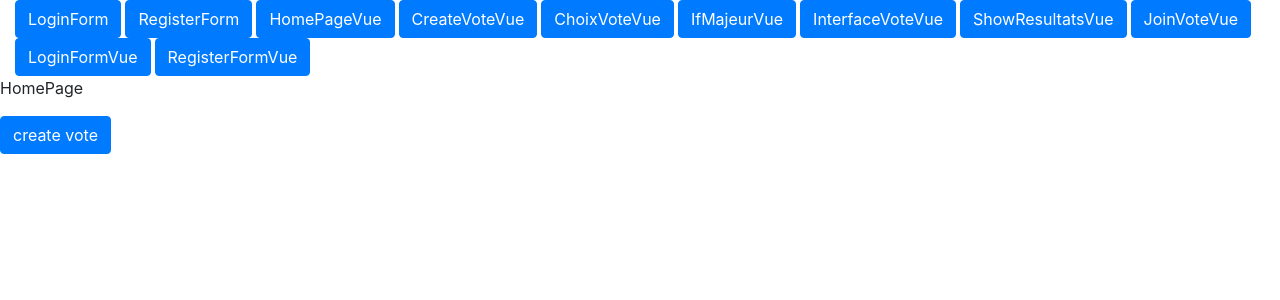
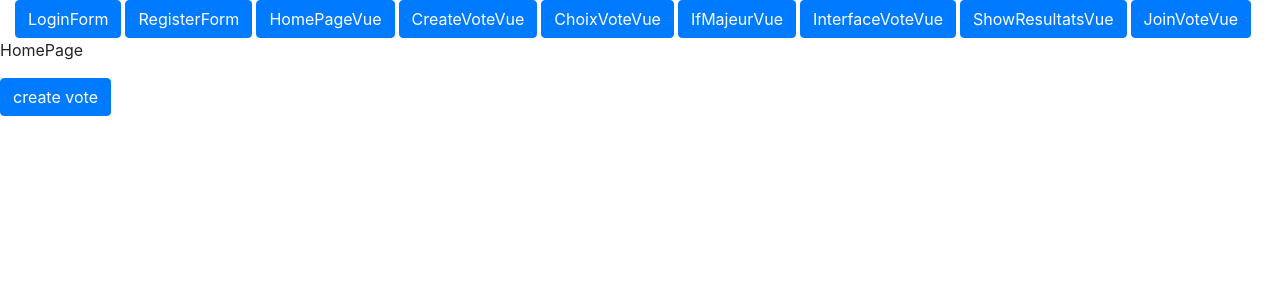
Before and after one commit to Aabzyx/SoftEng_ESILV_A4, a Vue app in the folder code/Frontend/: page / in a window 1280 px wide. Shown: the top 300 px of the page. Built offline with nearby package versions, Linux system fonts and the light colour scheme; the HTML template or start-up script is replaced by a standard one.

Commit message:
correctif header

```diff
--- a/code/Frontend/src/components/Header.vue
+++ b/code/Frontend/src/components/Header.vue
@@ -10,8 +10,6 @@
       <router-link class="mr-1 btn btn-primary" to="/InterfaceVoteVue" >InterfaceVoteVue</router-link>
       <router-link class="mr-1 btn btn-primary" to="/ShowResultatsVue" >ShowResultatsVue</router-link>
       <router-link class="mr-1 btn btn-primary" to="/JoinVoteVue" >JoinVoteVue</router-link>
-      <router-link class="mr-1 btn btn-primary" to="/LoginFormVue" >LoginFormVue</router-link>
-      <router-link class="mr-1 btn btn-primary" to="/RegisterFormVue" >RegisterFormVue</router-link>
     </nav>
   </div>
   <router-view/>
--- a/code/Frontend/src/components/HomePage.vue
+++ b/code/Frontend/src/components/HomePage.vue
@@ -7,7 +7,7 @@
       <div v-if="election.type === 'informerlle' ">
         <p>{{election.name}}</p>
         <img :src=election.image>
-        <div v-on:click="deleteElection(vote)">
+        <div v-on:click="deleteVote(vote)">
           <a>❌</a>
         </div>
         <div v-on:click="test()"><!--reflechir a comment rediriger!-->
@@ -45,7 +45,7 @@ export default {
     ...mapActions(['votes']),
   },
   methods:{
-
+    ...mapActions(['deleteVote']),
   },
   mounted: function(){
 
--- a/code/Frontend/src/router.js
+++ b/code/Frontend/src/router.js
@@ -8,8 +8,6 @@ import ChoixVoteVue from "./components/ChoixVote.vue";
 import IfMajeurVue from "./components/IfMajeur.vue";
 import InterfaceVoteVue from "./components/InterfaceVote.vue";
 import JoinVoteVue from "./components/JoinVote.vue";
-import LoginFormVue from "./components/LoginForm.vue";
-import RegisterFormVue from "./components/RegisterForm.vue";
 import ShowResultatsVue from "./components/ShowResultats.vue";
 
 const routes =  [
@@ -58,16 +56,6 @@ const routes =  [
         name: "JoinVoteVue",
         component: JoinVoteVue
     },
-    {
-        path: "/LoginFormVue",
-        name: "LoginFormVue",
-        component: LoginFormVue
-    },
-    {
-        path: "/RegisterFormVue",
-        name: "RegisterFormVue",
-        component: RegisterFormVue
-    },
 
 ];
 
```
